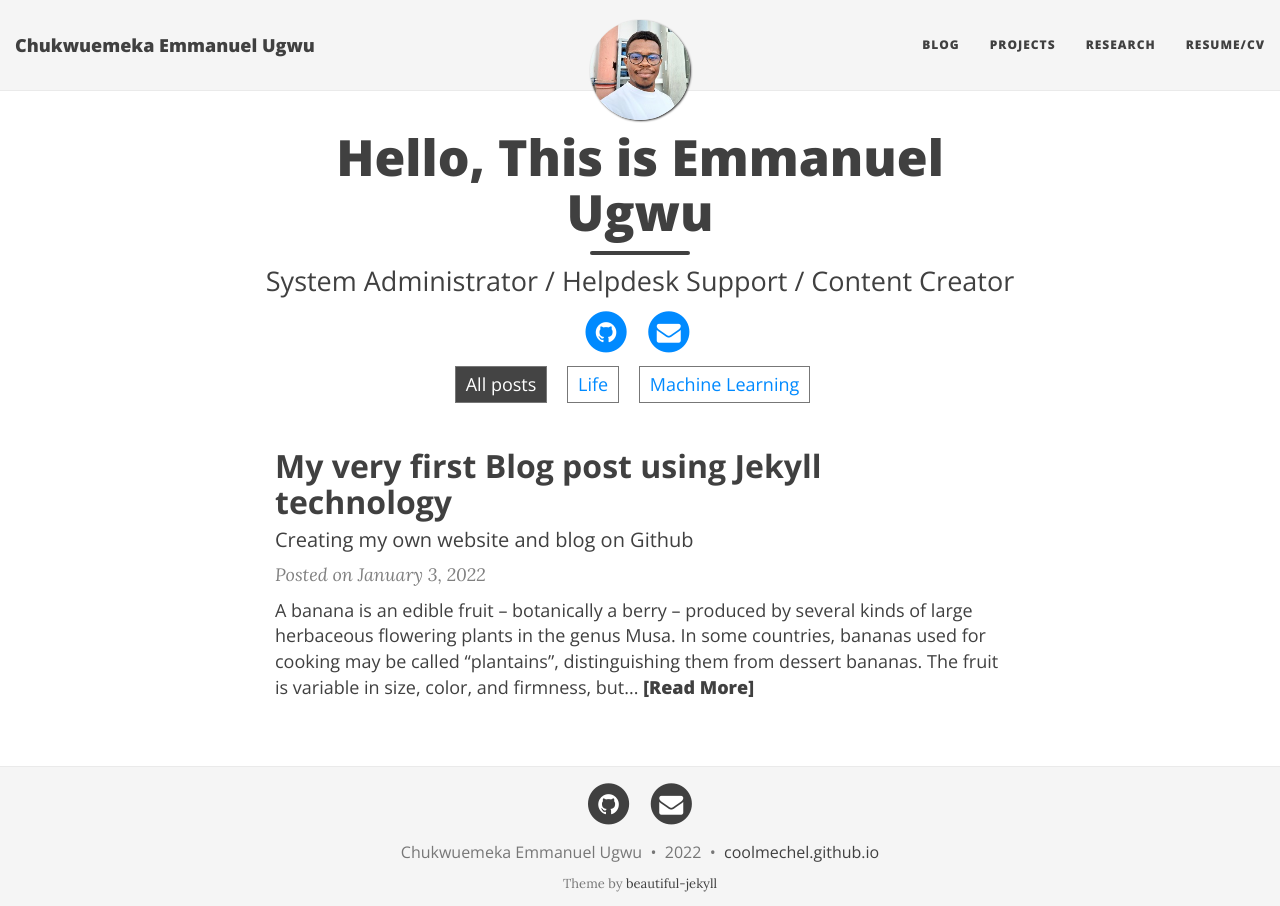
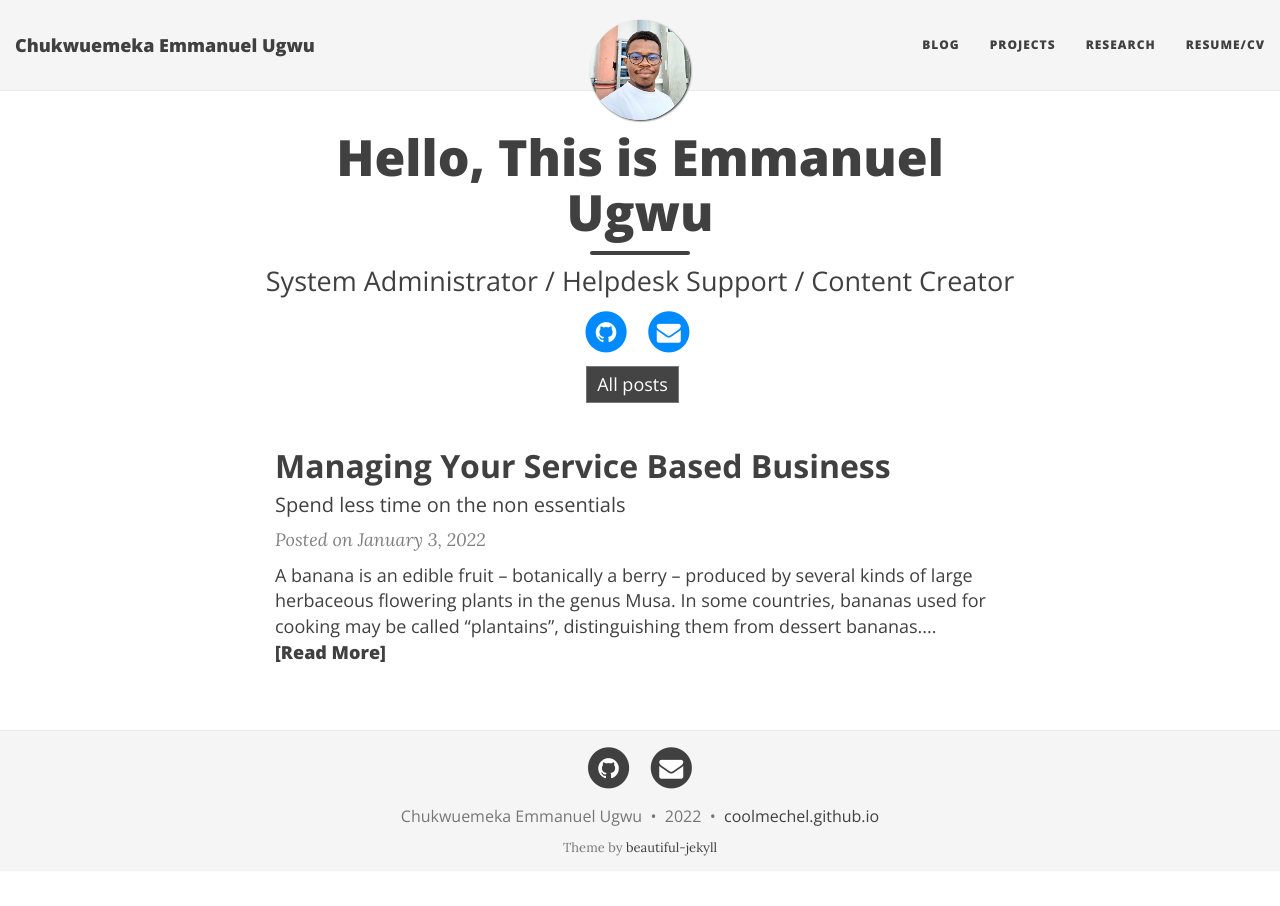
Before and after one commit to coolmechel/blog, a Jekyll site: the page built from index.html, in a window 1280 px wide. Built offline with Jekyll 4.4.1, drawn with Linux system fonts in a browser that asks for light colours; nearby versions of some CDN libraries; the list of posts is cut into pages by our own code.

Commit message:
Texting image additions
Added images to the blog

```diff
--- a/_posts/2022-01-03-Testing-my-jekyll-blog-post.md
+++ b/_posts/2022-01-03-Testing-my-jekyll-blog-post.md
@@ -1,12 +1,15 @@
 ---
 layout: post
 author: Emmanuel
-title: My very first Blog post using Jekyll technology
-subtitle: Creating my own website and blog on Github
+title: Managing Your Service Based Business
+subtitle: Spend less time on the non essentials
 tags:
   - Technology, IT Helpdesk Support
 published: true
 ---
+
+![Focus on what matters!](/img/mechanic.jpg "Mechanic at work")
+
 A banana is an edible fruit – botanically a berry – produced by several kinds
 of large herbaceous flowering plants in the genus Musa.
 
--- a/index.html
+++ b/index.html
@@ -7,8 +7,8 @@
 
 <div class="list-filters">
   <a href="/" class="list-filter filter-selected">All posts</a>
-  <a href="/life" class="list-filter">Life</a>
-  <a href="/machine-learning" class="list-filter">Machine Learning</a>
+  <!-- <a href="/life" class="list-filter">Life</a>
+  <a href="/machine-learning" class="list-filter">Machine Learning</a> -->
 </div>
 
 <div class="posts-list">
```
Also changed, not shown: img/mechanic.jpg (added).
